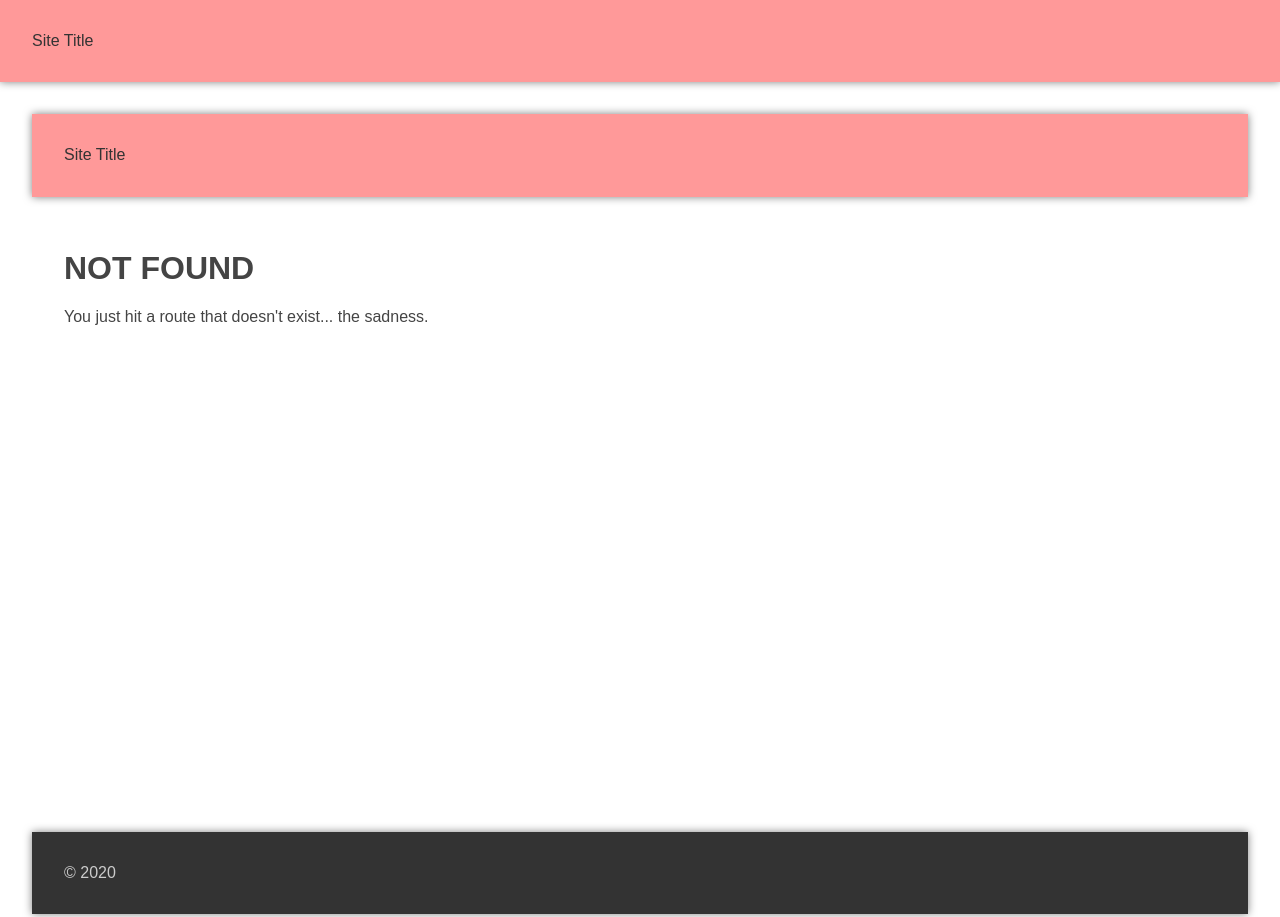
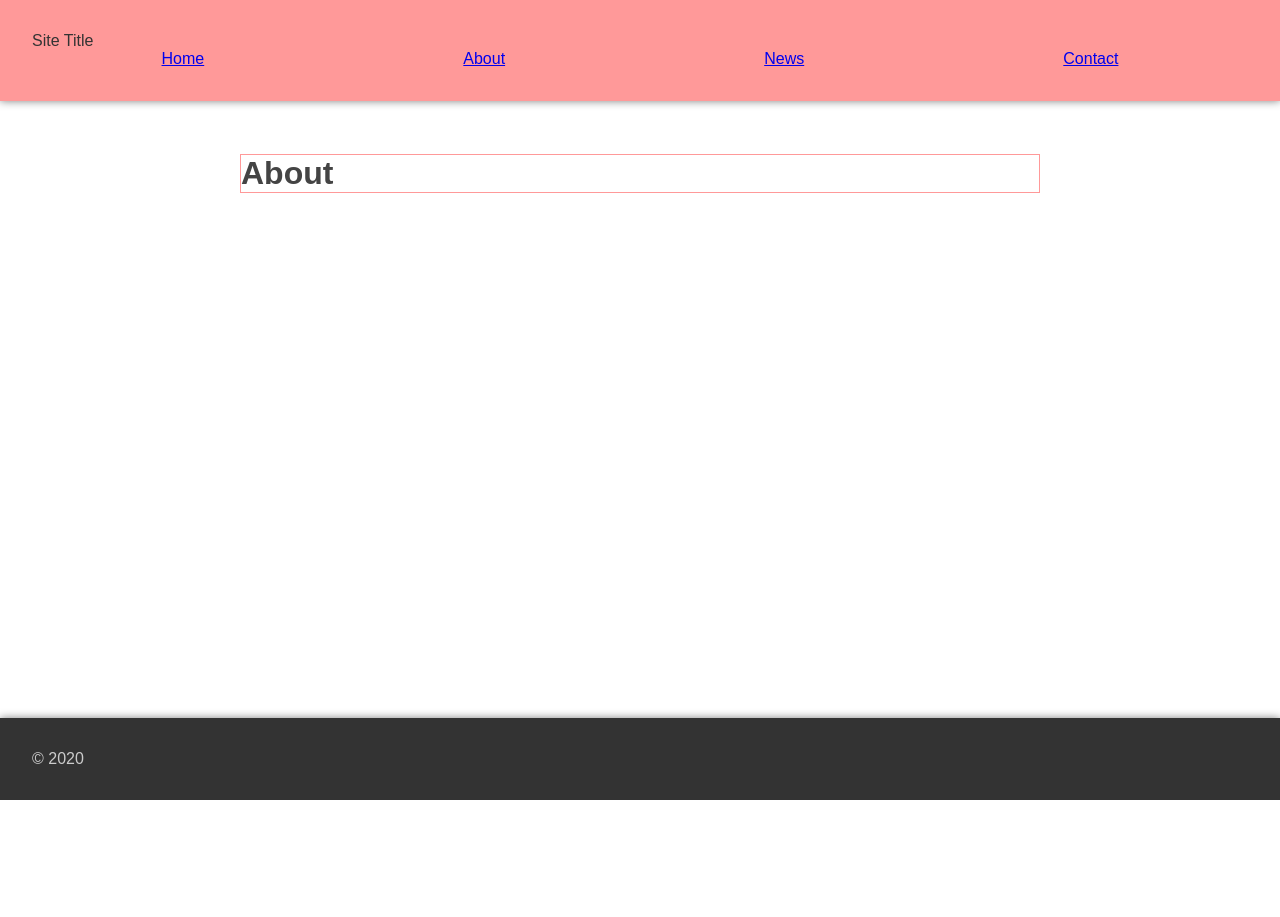
Before and after one commit to mbwatson/gastby-starter, a Gatsby site: page /about in a window 1280 px wide. Before the commit this address had no page. Shown: the top 917 px of the page. After the commit the page ends 800 px from the top, so only its background shows below. Built offline with nearby package versions, Linux system fonts and the light colour scheme; Gatsby itself is replaced by a stand-in of ours.

Commit message:
add menus

```diff
--- /dev/null
+++ b/src/components/brand/brand.js
@@ -0,0 +1,4 @@
+import styled from 'styled-components'
+
+export const Brand = styled.div`
+`
--- /dev/null
+++ b/src/components/brand/index.js
@@ -0,0 +1 @@
+export * from './brand'
--- a/src/components/layout/default/default-layout.js
+++ /dev/null
@@ -1,35 +0,0 @@
-import React, { Fragment } from 'react'
-import styled from 'styled-components'
-import PropTypes from 'prop-types'
-import { Header } from './header'
-import { Main } from './main'
-import { Footer } from './footer'
-
-import '../../../styles/normalize.css'
-import '../../../styles/customize.css'
-
-const LayoutWrapper = styled.div`
-    min-height: 100vh;
-    display: flex;
-    flex-direction: column;
-`
-
-export const DefaultLayout = ({ children }) => {
-    return (
-        <LayoutWrapper>
-            <Header>
-                Site Title
-            </Header>
-            <Main>
-                { children }
-            </Main>
-            <Footer>
-                &copy; { new Date().getFullYear() }
-            </Footer>
-        </LayoutWrapper>
-    )
-}
-
-DefaultLayout.propTypes = {
-    children: PropTypes.node.isRequired,
-}
--- a/src/components/layout/default/index.js
+++ b/src/components/layout/default/index.js
@@ -1,2 +1,44 @@
-export * from './container'
-export * from './default-layout'
+import React, { Fragment } from 'react'
+import styled from 'styled-components'
+import PropTypes from 'prop-types'
+import { Header } from './header'
+import { Main } from './main'
+import { Footer } from './footer'
+import { Brand } from '../../brand'
+import { Menu, MobileMenu } from '../../menu'
+import { menuItems } from '../../../data'
+import { useLayoutContext } from '../../../contexts'
+
+import '../../../styles/normalize.css'
+import '../../../styles/customize.css'
+
+const LayoutWrapper = styled.div`
+    min-height: 100vh;
+    display: flex;
+    flex-direction: column;
+`
+
+export const DefaultLayout = ({ children }) => {
+    const { isCompact } = useLayoutContext()
+
+    return (
+        <LayoutWrapper>
+            <Header>
+                <Brand>
+                    Site Title
+                </Brand>
+                { isCompact ? <MobileMenu items={ menuItems} /> : <Menu items={ menuItems} /> }
+            </Header>
+            <Main>
+                { children }
+            </Main>
+            <Footer>
+                &copy; { new Date().getFullYear() }
+            </Footer>
+        </LayoutWrapper>
+    )
+}
+
+DefaultLayout.propTypes = {
+    children: PropTypes.node.isRequired,
+}
--- a/src/components/layout/index.js
+++ b/src/components/layout/index.js
@@ -1 +1,2 @@
+export * from './container'
 export * from './default'
--- /dev/null
+++ b/src/components/menu/index.js
@@ -0,0 +1,2 @@
+export * from './menu'
+export * from './mobile-menu'
--- /dev/null
+++ b/src/components/menu/menu.js
@@ -0,0 +1,20 @@
+import React from 'react'
+import styled from 'styled-components'
+import { Link } from 'gatsby'
+
+const Navbar = styled.nav`
+    display: flex;
+    flex-direction: row;
+    justify-content: space-around;
+    align-items: center;
+`
+
+const MenuItem = styled(Link)``
+
+export const Menu = ({ items }) => {
+    return (
+        <Navbar>
+            { items.map(item => <MenuItem to={ item.path }>{ item.text }</MenuItem>) }
+        </Navbar>
+    )
+}
--- /dev/null
+++ b/src/components/menu/mobile-menu.js
@@ -0,0 +1,20 @@
+import React from 'react'
+import styled from 'styled-components'
+import { Link } from 'gatsby'
+
+const Navbar = styled.nav`
+    display: flex;
+    flex-direction: column;
+    justify-content: space-around;
+    align-items: center;
+`
+
+const MenuItem = styled(Link)``
+
+export const MobileMenu = ({ items }) => {
+    return (
+        <Navbar>
+            { items.map(item => <MenuItem to={ item.path }>{ item.text }</MenuItem>) }
+        </Navbar>
+    )
+}
--- /dev/null
+++ b/src/data/index.js
@@ -0,0 +1 @@
+export * from './menu'
--- /dev/null
+++ b/src/data/menu.js
@@ -0,0 +1,18 @@
+export const menuItems = [
+    {
+        text: 'Home',
+        path: '/',
+    },
+    {
+        text: 'About',
+        path: '/about',
+    },
+    {
+        text: 'News',
+        path: '/news',
+    },
+    {
+        text: 'Contact',
+        path: '/contact',
+    },
+]
--- /dev/null
+++ b/src/pages/about.js
@@ -0,0 +1,12 @@
+import React from 'react'
+import { Link } from 'gatsby'
+import { PageContent } from '../components/layout'
+import { SEO } from '../components/seo'
+
+const AboutPage = () => (
+    <PageContent>
+        <h1>About</h1>
+    </PageContent>
+)
+
+export default AboutPage
```
Also changed, not shown: src/pages/contact.js (added, +12 -0 lines), src/pages/news.js (added, +12 -0 lines), src/components/layout/container.js (renamed from src/components/layout/default/container.js).
